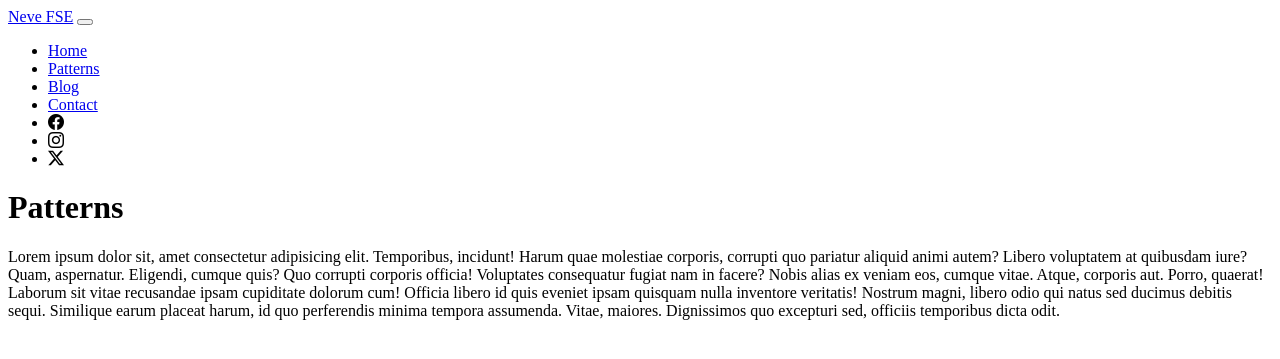
After one commit to Kasparsu/mm23learnnode, a Node project: template src/patterns.njk in a window 1280 px wide. The commit adds this page. Shown: the top 359 px of the page. Run offline with Node 20 templates, Linux system fonts and the light colour scheme; the template is opened without the code that fills it, so the values that code supplies are empty.

Commit message:
Add layout

```diff
--- /dev/null
+++ b/src/blog.njk
@@ -0,0 +1,6 @@
+{% extends 'src/partials/layout.njk' %}
+{% block content %}
+  <div class="container">
+    <h1>Blog</h1>
+  </div>
+{% endblock %}
--- /dev/null
+++ b/src/contact.njk
@@ -0,0 +1,6 @@
+{% extends 'src/partials/layout.njk' %}
+{% block content %}
+  <div class="container">
+    <h1>Contact us</h1>
+  </div>
+{% endblock %}
--- /dev/null
+++ b/src/partials/layout.njk
@@ -0,0 +1,17 @@
+<!DOCTYPE html>
+<html lang="en">
+  <!-- https://wp-themes.com/neve-fse/# -->
+  <head>
+    <meta charset="utf-8"/>
+    <meta name="viewport" content="width=device-width, initial-scale=1"/>
+    <title>Bootstrap w/ Webpack</title>
+    <link rel="stylesheet" href="https://cdn.jsdelivr.net/npm/bootstrap-icons@1.11.3/font/bootstrap-icons.min.css"/>
+  </head>
+  <body>
+    {% include 'src/partials/nav.njk' %}
+
+    {% block content %}{% endblock %}
+
+    {% include 'src/partials/footer.njk' %}
+  </body>
+</html>
--- a/src/partials/nav.njk
+++ b/src/partials/nav.njk
@@ -14,15 +14,15 @@
     <div class="collapse navbar-collapse" id="navbarNav">
       <ul class="navbar-nav ms-auto p-3 fs-5">
         <li class="nav-item">
-          <a class="nav-link active" aria-current="page" href="#">Home</a>
+          <a class="nav-link active" aria-current="page" href="/">Home</a>
         </li>
         <li class="nav-item">
-          <a class="nav-link" href="#">Patterns</a>
+          <a class="nav-link" href="/patterns.html">Patterns</a>
           <li class="nav-item">
-            <a class="nav-link" href="#">Blog</a>
+            <a class="nav-link" href="/blog.html">Blog</a>
           </li>
           <li class="nav-item">
-            <a class="nav-link">Contact</a>
+            <a class="nav-link" href="/contact.html">Contact</a>
           </li>
           <li class="nav-item">
             <a class="nav-link">
--- /dev/null
+++ b/src/patterns.njk
@@ -0,0 +1,13 @@
+{% extends 'src/partials/layout.njk' %}
+{% block content %}
+  <div class="container">
+    <h1>Patterns</h1>
+    <p>Lorem ipsum dolor sit, amet consectetur adipisicing elit. Temporibus, incidunt! Harum quae molestiae corporis,
+      corrupti quo pariatur aliquid animi autem? Libero voluptatem at quibusdam iure? Quam, aspernatur. Eligendi, cumque quis?
+      Quo corrupti corporis officia! Voluptates consequatur fugiat nam in facere? Nobis alias ex veniam eos, cumque vitae.
+      Atque, corporis aut. Porro, quaerat! Laborum sit vitae recusandae ipsam cupiditate dolorum cum! Officia libero id quis
+      eveniet ipsam quisquam nulla inventore veritatis! Nostrum magni, libero odio qui natus sed ducimus debitis sequi.
+      Similique earum placeat harum, id quo perferendis minima tempora assumenda. Vitae, maiores. Dignissimos quo excepturi
+      sed, officiis temporibus dicta odit.</p>
+  </div>
+{% endblock %}
```
Also changed, not shown: src/index.njk (+3 -15 lines), webpack.config.js (+12 -0 lines).
